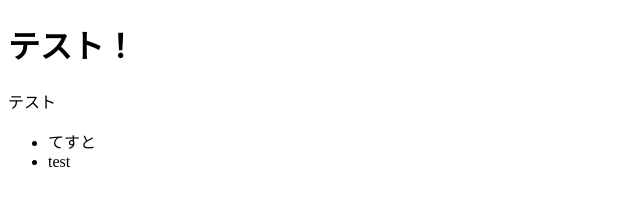
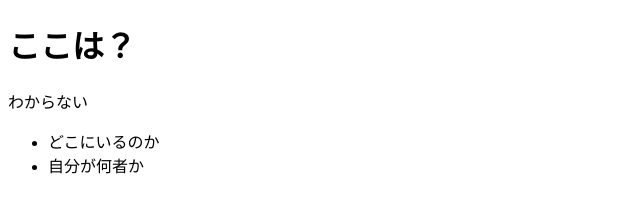
Before and after one commit to Hishimeku-Ushio/website, a plain HTML site: page index.html in a window 1280 px wide. Shown: the whole page, without its empty margins (0-640 px from the left). Drawn offline with Linux system fonts and the light colour scheme.

Commit message:
changed close #1

```diff
--- a/index.html
+++ b/index.html
@@ -1,12 +1,12 @@
 <!DOCTYPE html>
 <head>
-    <title>テステスと</title>
+    <title>ひしめくうしお Official Website</title>
 </head>
 <body>
-    <h1>テスト！</h1>
-    <p>テスト</p>
+    <h1>ここは？</h1>
+    <p>わからない</p>
     <ul>
-        <li>てすと</li>
-        <li>test</li>
+        <li>どこにいるのか</li>
+        <li>自分が何者か</li>
     </ul>
 </body>
```
